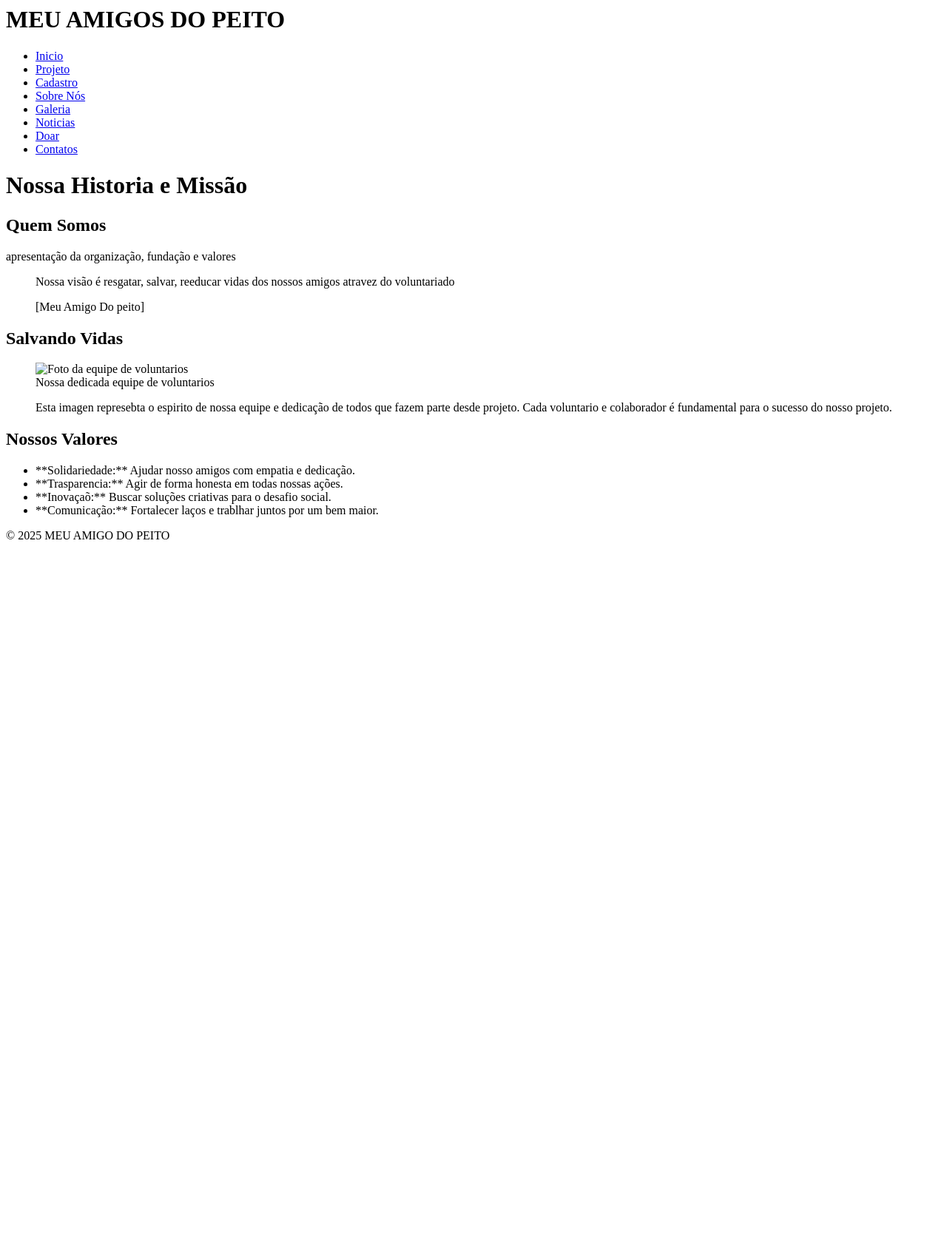
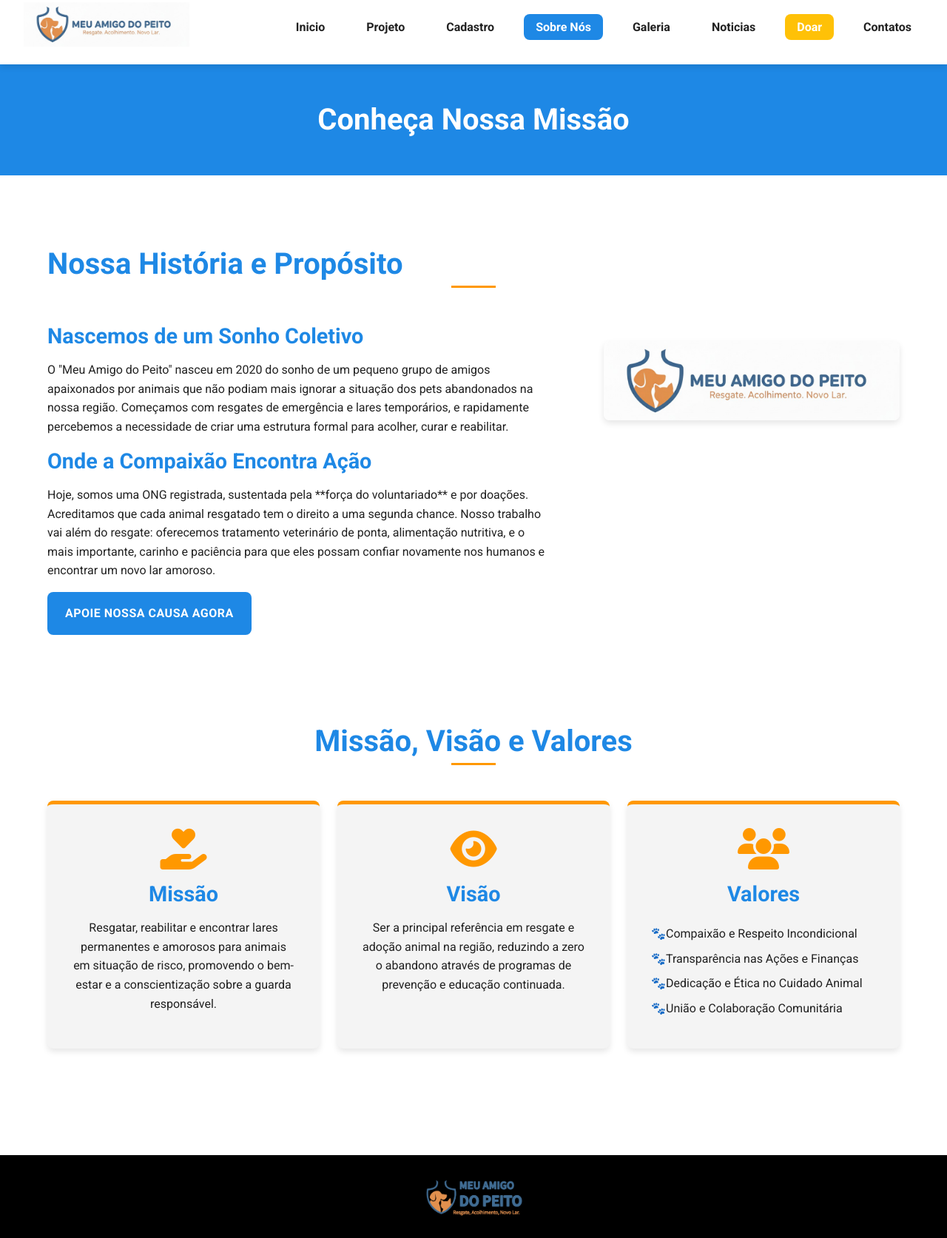
Before and after one commit to Ricardo-Emanoel/desenvolvimento-front-end, a plain HTML site: page sobre.html in a window 1280 px wide. Shown: the part 13-1686 px from the top of the page at 74% size. Before the commit the page ends 800 px from the top, so only its background shows below. Drawn offline with Linux system fonts and the light colour scheme.

Commit message:
v3-00013 adição sobre

```diff
--- /dev/null
+++ b/css/sobre.css
@@ -0,0 +1,129 @@
+.secao-historia {
+    padding: var(--espaco-xxl) 0;
+}
+
+.historia-conteudo {
+    display: flex;
+    align-items: flex-start;
+    gap: var(--espaco-xxl);
+    margin-top: var(--espaco-xl);
+}
+
+.historia-texto {
+    flex: 1;
+    padding-right: var(--espaco-lg);
+}
+
+.historia-texto h3 {
+    color: var(--cor-secundaria);
+}
+
+.historia-imagem {
+    flex: 1;
+    max-width: 400px;
+    border-radius: var(--borda-arredondada);
+    overflow: hidden;
+    box-shadow: var(--sombra-padrao);
+    margin-top: var(--espaco-lg);
+}
+
+.historia-imagem img {
+    width: 100%;
+    height: auto;
+    display: block;
+}
+
+.secao-mvv {
+    padding: var(--espaco-xxl) 0;
+    text-align: center;
+}
+
+.mvv-cards {
+    display: flex;
+    justify-content: space-between;
+    gap: var(--espaco-lg);
+    margin-top: var(--espaco-xl);
+}
+
+.card-mvv {
+    flex: 1;
+    padding: var(--espaco-xl);
+    background-color: var(--cor-fundo-claro);
+    border-top: 5px solid var(--cor-primaria);
+    border-radius: var(--borda-arredondada);
+    box-shadow: var(--sombra-padrao);
+    transition: transform 0.3s ease;
+}
+
+.card-mvv:hover {
+    transform: translateY(-5px);
+    box-shadow: 0 8px 16px rgba(0, 0, 0, 0.15);
+}
+
+.icon-mvv {
+    font-size: var(--tamanho-h1);
+    color: var(--cor-primaria);
+    margin-bottom: var(--espaco-md);
+    display: block;
+}
+
+.card-mvv h3 {
+    font-size: var(--tamanho-h3);
+    margin-bottom: var(--espaco-md);
+    color: var(--cor-secundaria);
+}
+
+.card-mvv ul {
+    list-style: none;
+    padding: 0;
+    text-align: left;
+    margin-top: var(--espaco-lg);
+}
+
+.card-mvv ul li {
+    padding-left: 20px;
+    position: relative;
+    margin-bottom: var(--espaco-sm);
+    font-size: var(--tamanho-base);
+}
+
+.card-mvv ul li::before {
+    content: "🐾";
+    position: absolute;
+    left: 0;
+    color: var(--cor-primaria);
+}
+
+@media (max-width: 991px) {
+    .historia-conteudo {
+        flex-direction: column;
+        align-items: center;
+        gap: var(--espaco-xl);
+    }
+
+    .historia-texto {
+        padding-right: 0;
+    }
+
+    .historia-imagem {
+        max-width: 100%;
+    }
+
+    .mvv-cards {
+        flex-direction: column;
+        gap: var(--espaco-xl);
+    }
+}
+
+@media (max-width: 767px) {
+    .historia-texto {
+        text-align: center;
+    }
+    .historia-texto h3 {
+        text-align: center;
+    }
+    .historia-texto .btn-principal {
+        width: 100%;
+        display: block;
+    }
+}
--- a/sobre.html
+++ b/sobre.html
@@ -3,66 +3,131 @@
 <head>
     <meta charset="UTF-8">
     <meta name="viewport" content="width=device-width, initial-scale=1.0">
-    <title>Sobre Nós | MEU AMIGO DO PEITO</title>
+    <title>Sobre Nós | Meu Amigo do Peito</title>
+
+    <link href="https://fonts.googleapis.com/css2?family=Roboto:wght@400;700&display=swap" rel="stylesheet">
+    <link rel="stylesheet" href="./css/index.css">
+    <link rel="stylesheet" href="https://cdnjs.cloudflare.com/ajax/libs/font-awesome/6.5.2/css/all.min.css">
+
+    <link rel="stylesheet" href="./css/sobre.css">
 </head>
 <body>
 
-    <header>
-        <h1>MEU AMIGOS DO PEITO</h1>
-        <nav>
+    <header  class="main-header">
+
+        <div class="logo">
+            <img src="./img/logo-in.png" alt="Logo Meu Amigo do Peito">
+        </div>
+
+        <nav class="main-nav">
             <ul>
                 <li><a href="index.html">Inicio</a></li>
                 <li><a href="projeto.html">Projeto</a></li>
                 <li><a href="cadastro.html">Cadastro</a></li>
-                <li><a href="sobre.html">Sobre Nós</a></li>
+                <li><a href="sobre.html" class="active">Sobre Nós</a></li>
                 <li><a href="galeria.html">Galeria</a></li>
                 <li><a href="noticias.html">Noticias</a></li>
-                <li><a href="doar.html">Doar</a></li>
+                <li><a href="doar.html" class="btn-doar">Doar</a></li>
                 <li><a href="contatos.html">Contatos</a></li>
             </ul>
         </nav>
 
+        <div class="hamburger-menu">
+            <span></span>
+            <span></span>
+            <span></span>
+        </div>
+
     </header>
 
+    <section class="page-title-banner">
+        <h1>Conheça Nossa Missão</h1>
+    </section>
+
     <main>
-        <h1>Nossa Historia e Missão</h1>
 
-        <section>
-            <h2>Quem Somos</h2>
-            <p>apresentação da organização, fundação e valores</p>
+        <div class="container">
 
-            <aside>
-                <blockquote cite="nome do fundador">
-                    <p>Nossa visão é resgatar, salvar, reeducar vidas dos nossos amigos atravez do voluntariado</p>
-                    <footer>[Meu Amigo Do peito]</footer>
-                </blockquote>
-            </aside>
-        </section>
+             <section class="secao-historia" style="grid-column: 1 / span 12;">
+                <h2 class="titulo-secao">Nossa História e Propósito</h2>
 
-        <section>
-            <h2>Salvando Vidas</h2>
-            <figure>
-                <img src="assets/imagens/equipe-em-ação.jpg" alt="Foto da equipe de voluntarios" width="800">
-                <figcaption>Nossa dedicada equipe de voluntarios</figcaption>
-                <p>Esta imagen represebta o espirito de nossa equipe e dedicação de todos que fazem parte desde projeto.  Cada voluntario e colaborador é fundamental para o sucesso do nosso projeto.</p>
-            </figure>
-        </section>
+                <div class="historia-conteudo">
+                    <div class="historia-texto">
+                        <h3>Nascemos de um Sonho Coletivo</h3>
+                        <p>O "Meu Amigo do Peito" nasceu em 2020 do sonho de um pequeno grupo de amigos apaixonados por animais que não podiam mais ignorar a situação dos pets abandonados na nossa região. Começamos com resgates de emergência e lares temporários, e rapidamente percebemos a necessidade de criar uma estrutura formal para acolher, curar e reabilitar.</p>
 
-        <section>
-            <h2>Nossos Valores</h2>
-            <ul>
-                <li>**Solidariedade:** Ajudar nosso amigos com empatia e dedicação.</li>
-                <li>**Trasparencia:** Agir de forma honesta em todas nossas ações.</li>
-                <li>**Inovaçaõ:** Buscar soluções criativas para o desafio social.</li>
-                <li>**Comunicação:** Fortalecer laços e trablhar juntos por um bem maior.</li>
-            </ul>
-        </section>
+                        <h3>Onde a Compaixão Encontra Ação</h3>
+                        <p>Hoje, somos uma ONG registrada, sustentada pela **força do voluntariado** e por doações. Acreditamos que cada animal resgatado tem o direito a uma segunda chance. Nosso trabalho vai além do resgate: oferecemos tratamento veterinário de ponta, alimentação nutritiva, e o mais importante, carinho e paciência para que eles possam confiar novamente nos humanos e encontrar um novo lar amoroso.</p>
+                        <a href="doar.html" class="btn-principal">Apoie Nossa Causa Agora</a>
+                    </div>
+
+                    <div class="historia-imagem">
+                        <img src="./img/logo-in.png" alt="Símbolo de Resgate e Acolhimento">
+                    </div>
+                </div>
+             </section>
+
+             <section class="secao-mvv" style="grid-column: 1 / span 12;">
+                <h2 class="titulo-secao">Missão, Visão e Valores</h2>
+
+                <div class="mvv-cards">
+
+                    <div class="card-mvv">
+                        <i class="fas fa-hand-holding-heart icon-mvv"></i>
+                        <h3>Missão</h3>
+                        <p>Resgatar, reabilitar e encontrar lares permanentes e amorosos para animais em situação de risco, promovendo o bem-estar e a conscientização sobre a guarda responsável.</p>
+                    </div>
+
+                    <div class="card-mvv">
+                        <i class="fas fa-eye icon-mvv"></i>
+                        <h3>Visão</h3>
+                        <p>Ser a principal referência em resgate e adoção animal na região, reduzindo a zero o abandono através de programas de prevenção e educação continuada.</p>
+                    </div>
+
+                    <div class="card-mvv">
+                        <i class="fas fa-users icon-mvv"></i>
+                        <h3>Valores</h3>
+                        <ul>
+                            <li>Compaixão e Respeito Incondicional</li>
+                            <li>Transparência nas Ações e Finanças</li>
+                            <li>Dedicação e Ética no Cuidado Animal</li>
+                            <li>União e Colaboração Comunitária</li>
+                        </ul>
+                    </div>
+
+                </div>
+             </section>
+
+        </div>
 
     </main>
 
     <footer>
-        <p>&copy; 2025 MEU AMIGO DO PEITO</p>
+
+        <div class="container-footer">
+            <div class="footer-logo">
+                <img src="./img/logo.png" alt="Logo Meu Amigo do Peito - Rodapé">
+            </div>
+
+            <div class="redes-sociais">
+                <a href="#" target="_blank" aria-label="Instagram"><i class="fa-brands fa-instagram"></i></a>
+                <a href="#" target="_blank" aria-label="Twitter"><i class="fa-brands fa-x-twitter"></i></a>
+                <a href="#" target="_blank" aria-label="Facebook"><i class="fa-brands fa-facebook-f"></i></a>
+            </div>
+        </div>
+        <p>&copy; 2025 MEU AMIGO DO PEITO | Todos os direitos reservados.</p>
+
     </footer>
+
+    <script>
+        const menuHamburguer = document.querySelector('.hamburger-menu');
+        const navMenu = document.querySelector('.main-nav');
+
+        menuHamburguer.addEventListener('click', () => {
+            navMenu.classList.toggle('active');
+            menuHamburguer.classList.toggle('active');
+        });
+    </script>
 
 </body>
 </html>
```
